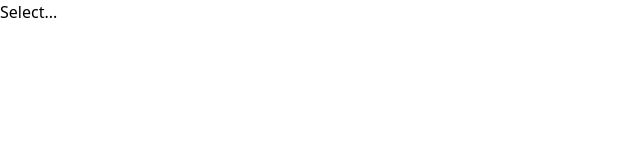
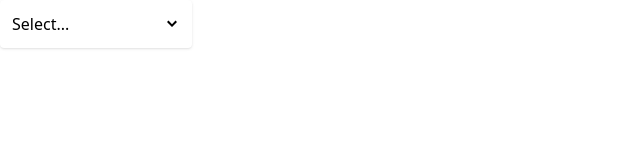
Before and after one commit to Chana023/react-tutorial, a React (Create React App) app in the folder comps/: page / in a window 1280 px wide. Shown: the top 160 px of the page, without its empty margins (0-640 px from the left). Built offline with nearby package versions, Linux system fonts and the light colour scheme.

Commit message:
Completed implementation of panel and dropdown componenents

```diff
--- a/comps/src/App.js
+++ b/comps/src/App.js
@@ -1,4 +1,4 @@
-import { useState } from 'react';
+import { useState, } from 'react';
 import Dropdown from './components/Dropdown';
 
 function App() {
@@ -14,7 +14,11 @@
         { label: 'Blue', value: 'blue'},
     ];
 
-    return <Dropdown options={options} selection={selection} onSelect={handleSelect}/>;
+    return (
+    <div className='flex'>
+        <Dropdown options={options} value={selection} onChange={handleSelect}/>
+    </div>
+    );
 }
 
 export default App;
--- a/comps/src/components/Dropdown.js
+++ b/comps/src/components/Dropdown.js
@@ -1,7 +1,17 @@
-import { useState } from "react";
+import { useState, useEffect } from "react";
+import {  GoChevronDown } from 'react-icons/go'
+import Panel from "./Panel";
 
-function Dropdown({ options, selection, onSelect }) {
+function Dropdown({ options, value, onChange }) {
     const [isOpen, setIsOpen] = useState(false);
+
+    useEffect(() => {
+        const handler = (event) => {
+            console.log(event.target);
+        };
+
+        document.addEventListener('click', handler, true)
+    }, []);
 
     const handleClick = () => {
         setIsOpen(!isOpen);
@@ -10,21 +20,20 @@
     const handleOptionClick = (option) => {
         setIsOpen(false)
 
-        onSelect(option);
+        onChange(option);
     };
 
     const renderedOptions = options.map((option) => {
-        return <div onClick={() => handleOptionClick(option)}  key={option.value}>{option.label}</div>;
+        return <div className="hover:bg-sky-100 rounded cursor-pointer p-1" onClick={() => handleOptionClick(option)}  key={option.value}>{option.label}</div>;
     });
 
-    let content = 'Select...';
-    if (selection) {
-        content = selection.label
-    }
 
-    return <div>
-        <div onClick={handleClick}>{content}</div>
-        {isOpen && <div>{ renderedOptions }</div>}
+
+    return <div className="w-48 relative">
+        <Panel className="flex justify-between items-center cursor-pointer" onClick={handleClick}>{value?.label || 'Select...'}
+        <GoChevronDown />
+        </Panel>
+        {isOpen && <Panel className="absolute top-full">{ renderedOptions }</Panel>}
     </div>
 }
 
--- /dev/null
+++ b/comps/src/components/Panel.js
@@ -0,0 +1,9 @@
+import classNames  from "classnames";
+
+function Panel ({children, className, ...rest}) {
+    const finalClassNames = classNames('borde rounded p-3 shadow bg-white w-full', className);
+
+    return <div {...rest} className={finalClassNames}> { children } </div>
+}
+
+export default Panel;
```
